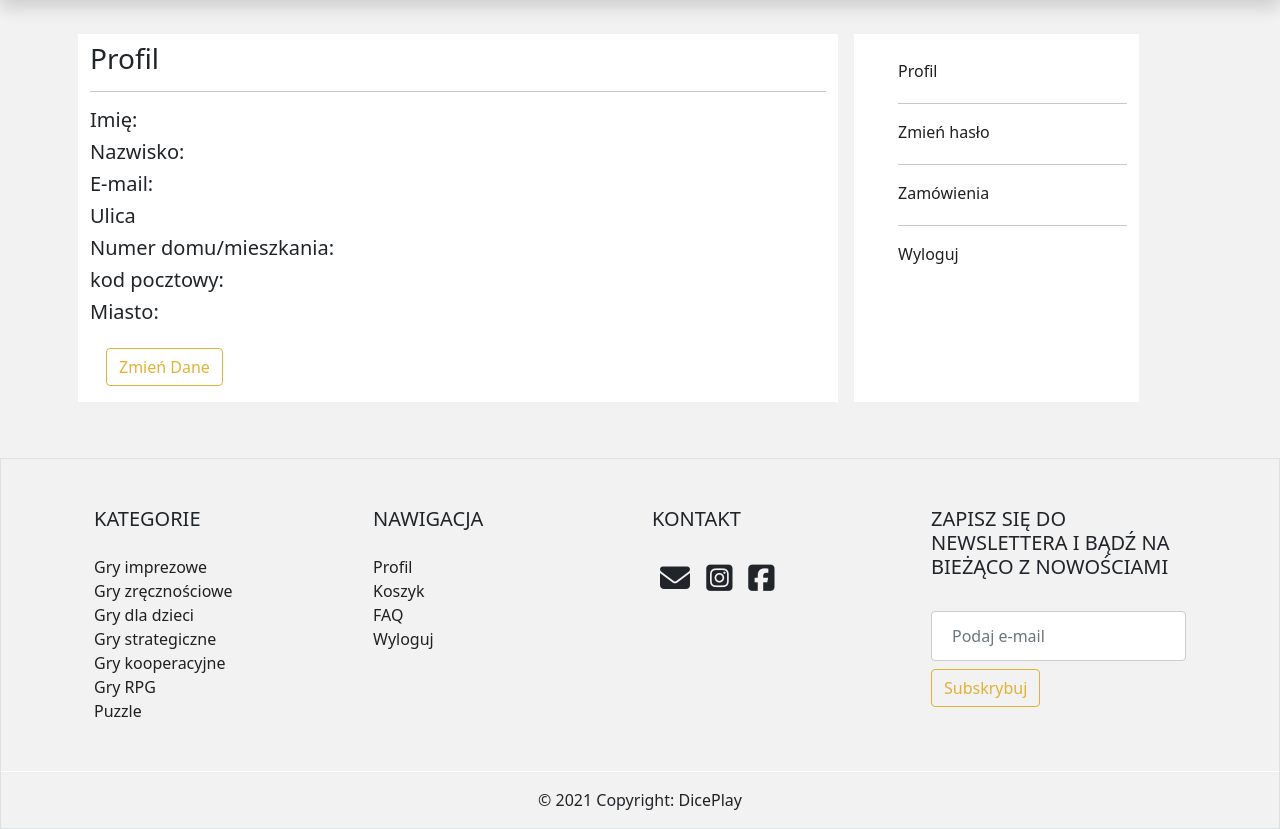
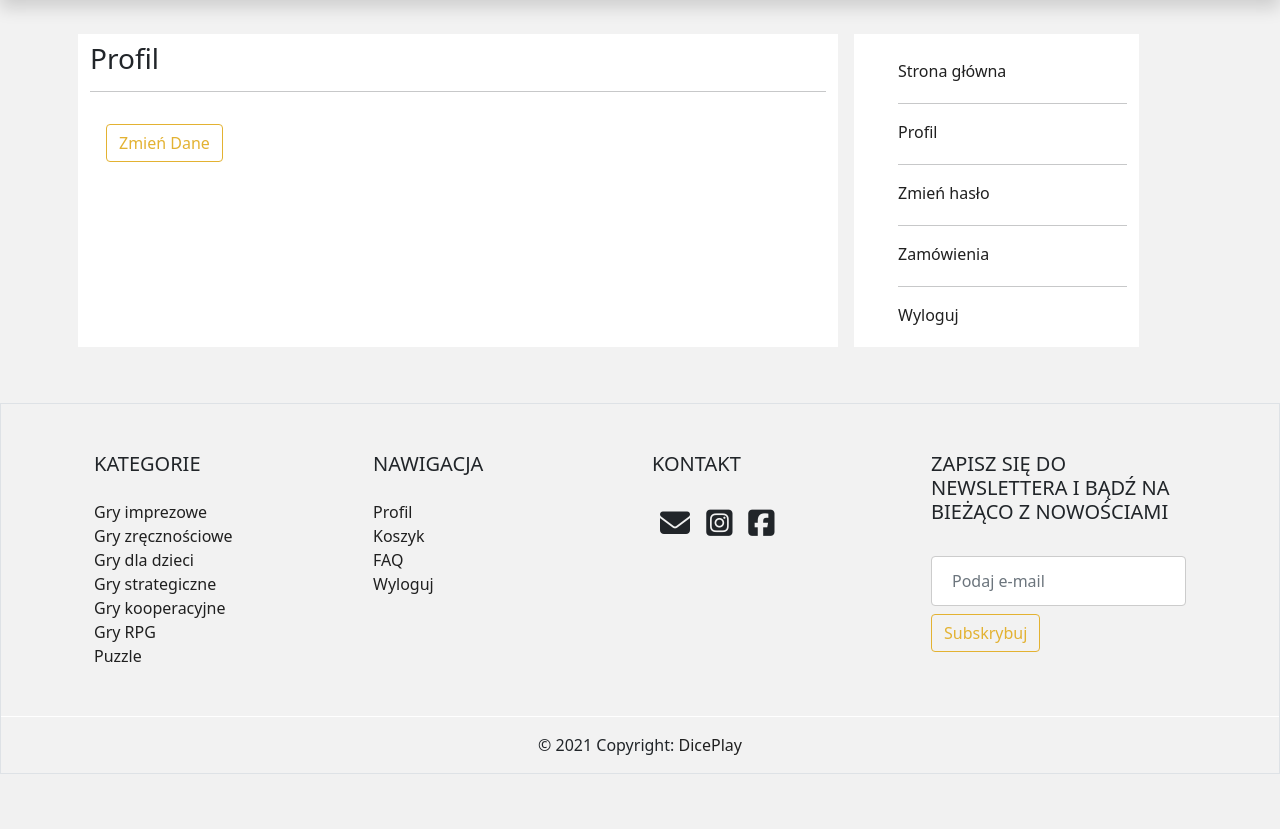
Before and after one commit to pKucinski/wypozyczalnia-gier, a Django app: template templates/profil.html in a window 1280 px wide. Shown: the part 286-1115 px from the top of the page. After the commit the page ends 1060 px from the top, so only its background shows below. Run offline with Django 3.2, Linux system fonts and the light colour scheme; the template is opened without the code that fills it, so the values that code supplies are empty; some libraries are stand-ins or nearby versions.

Commit message:
Update profil.html

```diff
--- a/templates/profil.html
+++ b/templates/profil.html
@@ -8,19 +8,23 @@
         <div class="col-8 m-2" style="background-color: white;">
             <h3 class="pt-2">Profil</h3>
             <hr/>
-            <h5>Imię:</h5>
-            <h5>Nazwisko:</h5>
-            <h5>E-mail:</h5>
-            <h5>Ulica</h5>
-            <h5>Numer domu/mieszkania:</h5>
-            <h5>kod pocztowy:</h5>
-            <h5>Miasto:</h5>
+            {% for data in userDetails %}
+            <h5>Imię: {{data.first_name}}</h5>
+            <h5>Nazwisko: {{data.last_name}}</h5>
+            <h5>E-mail: {{data.email}}</h5>
+            <h5>Ulica: {{data.street}}</h5>
+            <h5>Numer domu/mieszkania: {{data.numberOfHouse}}</h5>
+            <h5>kod pocztowy: {{data.postCode}}</h5>
+            <h5>Miasto: {{data.city}}</h5>
+            {% endfor %}
+            <button type="submit" class="m-3 btn btn-search">Zmień Dane</button>
 
-            <button type="submit" class="m-3 btn btn-search">Zmień Dane</button>
 
         </div>
         <div id="profile-list" class="col-3 m-2"style="background-color: white;">
            <ul>
+               <a href="/"><li>Strona główna</li></a>
+               <hr/>
                <a href="/profil"><li>Profil</li></a>
                <hr/>
                <a href="/haslo"><li>Zmień hasło</li></a>
@@ -33,4 +37,4 @@
     </div>
 </div>
 
-    {% endblock %}
+{% endblock %}
```
